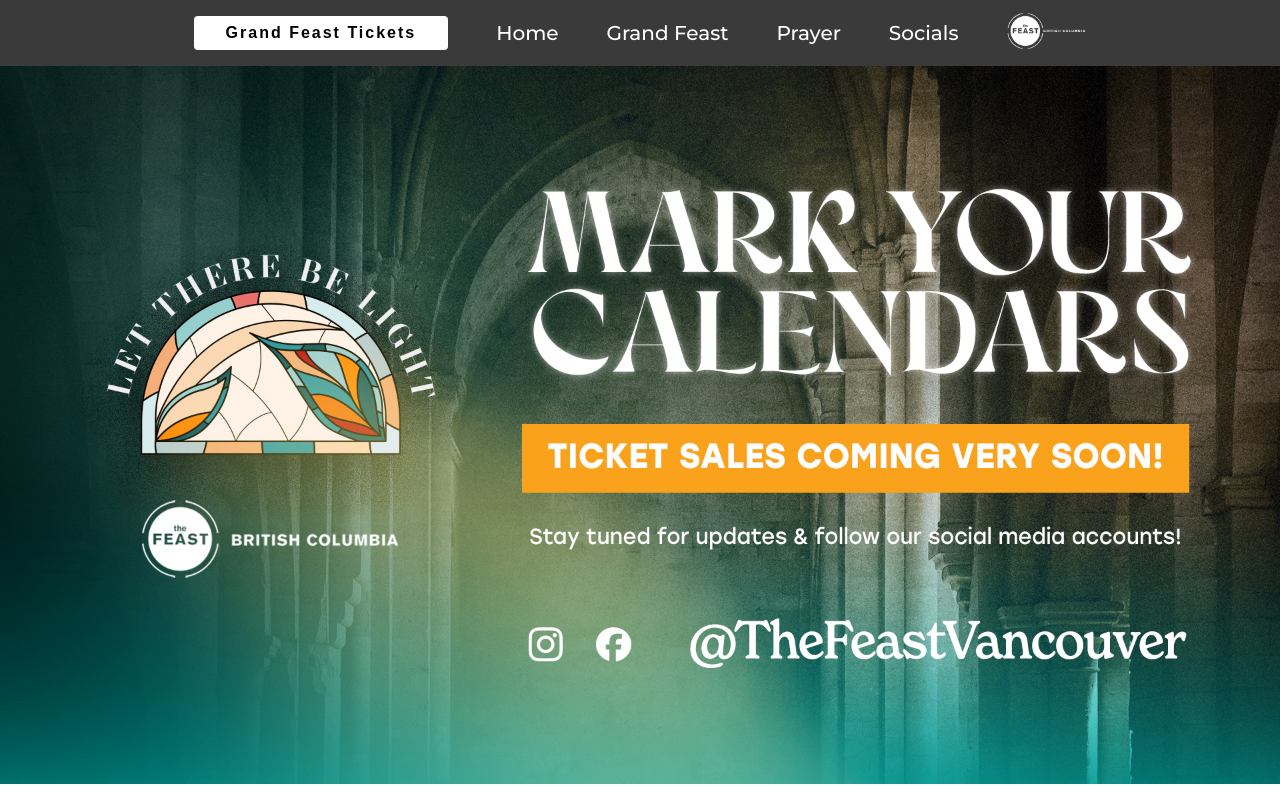
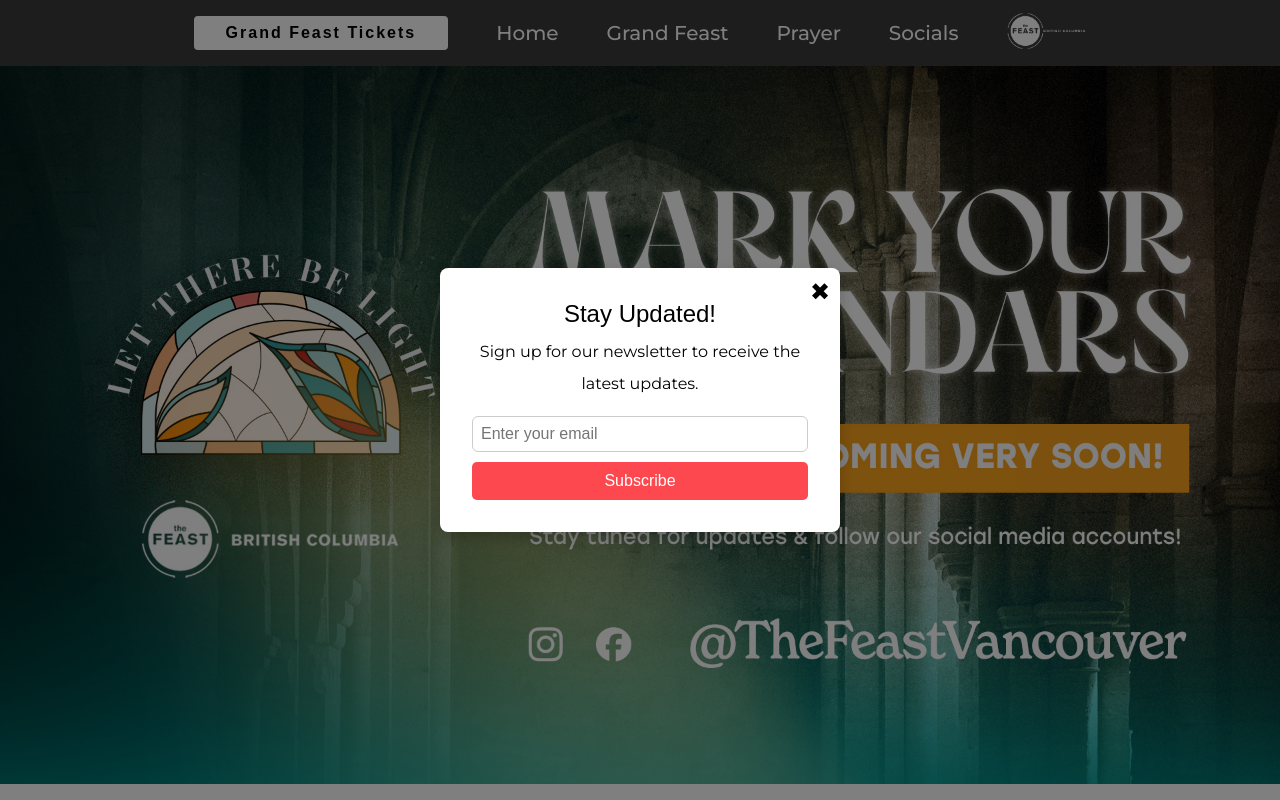
Before and after one commit to yapangelo/feastbc, a React (Vite) app: page / in a window 1280 px wide. Shown: the top 800 px of the page. Built offline with nearby package versions, Linux system fonts and the light colour scheme.

Commit message:
added popup for newsletter signups

```diff
--- /dev/null
+++ b/src/components/NewsLetterPopup/NewsLetterPopup.jsx
@@ -0,0 +1,75 @@
+import React, { useState } from "react";
+import "./NewsletterPopup.scss";
+
+const NewsletterPopup = ({ onClose }) => {
+  const [email, setEmail] = useState("");
+  const [submitted, setSubmitted] = useState(false);
+
+  const handleSubmit = async (e) => {
+    e.preventDefault();
+    if (!email) return;
+
+    try {
+      const response = await fetch(
+        "https://script.google.com/macros/s/AKfycbwwVkj5-q7PTrF5k106M-YeZ-JbaaKxVvGQpwXnrrqmap-5kG59Tcni6vXrynjr4ifp/exec",
+        {
+          method: "POST",
+          mode: "cors", // Ensure CORS handling
+          headers: {
+            "Content-Type": "application/json",
+          },
+          body: JSON.stringify({ email }),
+        }
+      );
+
+      const data = await response.json(); // Read the response
+
+      if (response.ok) {
+        console.log("Success:", data);
+        setSubmitted(true);
+      } else {
+        console.error("Server Error:", data);
+        alert("Something went wrong. Please try again.");
+      }
+    } catch (error) {
+      console.error("Network Error:", error);
+      alert("Failed to connect to the server.");
+    }
+  };
+
+  return (
+    <div className="newsletter-popup">
+      <div className="newsletter-popup__content">
+        {!submitted ? (
+          <>
+            <h2>Stay Updated!</h2>
+            <p>Sign up for our newsletter to receive the latest updates.</p>
+            <form onSubmit={handleSubmit}>
+              <input
+                type="email"
+                placeholder="Enter your email"
+                value={email}
+                onChange={(e) => setEmail(e.target.value)}
+                required
+              />
+              <button type="submit">Subscribe</button>
+            </form>
+            <button className="newsletter-popup__close" onClick={onClose}>
+              ✖
+            </button>
+          </>
+        ) : (
+          <>
+            <h2>Thank You!</h2>
+            <p>You’ve successfully subscribed to our newsletter.</p>
+            <button className="newsletter-popup__close" onClick={onClose}>
+              Close
+            </button>
+          </>
+        )}
+      </div>
+    </div>
+  );
+};
+
+export default NewsletterPopup;
--- /dev/null
+++ b/src/components/NewsLetterPopup/NewsLetterPopup.scss
@@ -0,0 +1,81 @@
+@use "../../styles/partials/mixins" as *;
+@use "../../styles/partials/variables" as *;
+
+.newsletter-popup {
+    position: fixed;
+    top: 0;
+    left: 0;
+    width: 100%;
+    height: 100%;
+    background: rgba(0, 0, 0, 0.5);
+    display: flex;
+    justify-content: center;
+    align-items: center;
+    z-index: 1000;
+
+    &__content {
+      background: white;
+      padding: 2rem;
+      border-radius: 8px;
+      text-align: center;
+      box-shadow: 0px 5px 15px rgba(0, 0, 0, 0.2);
+      width: 90%;
+      max-width: 400px;
+      position: relative;
+    }
+
+    h2 {
+      margin-bottom: 0.5rem;
+    }
+
+    p {
+      font-size: 1rem;
+      margin-bottom: 1rem;
+    }
+
+    form {
+      display: flex;
+      flex-direction: column;
+      gap: 10px;
+
+      input {
+        width: 100%;
+        margin: auto;
+        padding: .5rem;
+        border: 1px solid #ccc;
+        border-radius: 6px;
+        font-size: 1rem;
+        transition: all 0.3s ease-in-out;
+
+        &:focus {
+            border-color: $feastred;
+            outline: none;
+            box-shadow: 0px 0px 5px rgba(0, 123, 255, 0.4);
+        }
+      }
+
+      button {
+        background: $feastred;
+        color: white;
+        padding: 10px;
+        border: none;
+        border-radius: 5px;
+        font-size: 1rem;
+        cursor: pointer;
+
+        &:hover {
+          @include default-transition-hover;
+        }
+      }
+    }
+
+    &__close {
+      position: absolute;
+      top: 10px;
+      right: 10px;
+      background: none;
+      border: none;
+      font-size: 1.5rem;
+      cursor: pointer;
+    }
+  }
--- a/src/pages/Home/Home.jsx
+++ b/src/pages/Home/Home.jsx
@@ -1,13 +1,29 @@
-import React from "react";
+import React, { useState, useEffect } from "react";
 import GrandFeast from "../GrandFeast/GrandFeast";
 import Prayer from "../Prayer/Prayer";
 import Socials from "../Socials/Socials";
+import NewsletterPopup from "../../components/NewsLetterPopup/NewsLetterPopup";
 
-function Home({ grandFeastRef, prayerRef, socialsRef }) {
+function Home({ grandFeastRef, prayerRef, socialsRef, formRef }) {
+  const [showPopup, setShowPopup] = useState(false);
+
+  useEffect(() => {
+    // Show popup after 1 second
+    const timer = setTimeout(() => {
+      setShowPopup(true);
+    }, 1000);
+
+    return () => clearTimeout(timer);
+  }, []);
+
   return (
     <>
+      {/* Newsletter Popup */}
+      {showPopup && <NewsletterPopup onClose={() => setShowPopup(false)} />}
+
+      {/* Main Content */}
       <div ref={grandFeastRef}>
-        <GrandFeast />
+        <GrandFeast formRef={formRef} />
       </div>
       <div ref={prayerRef}>
         <Prayer />
```
Also changed, not shown: src/components/ConsentPopup/ConsentPopup.scss (+3 -5 lines).
